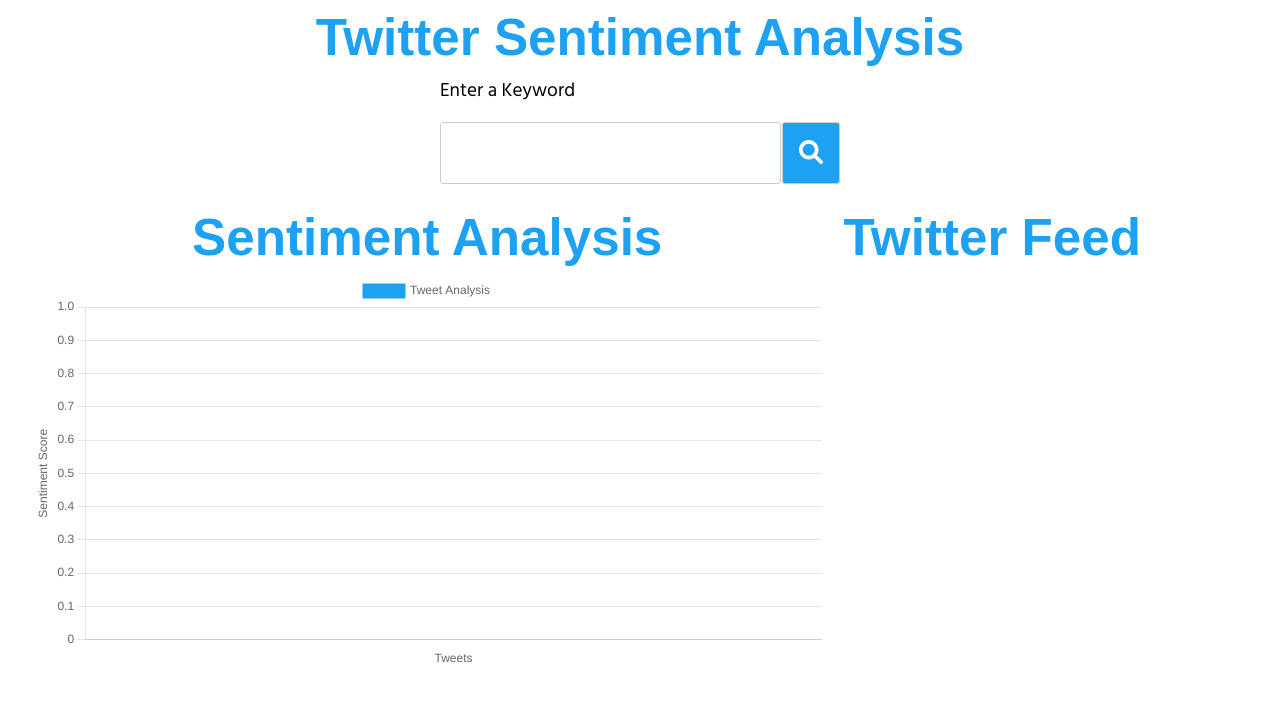
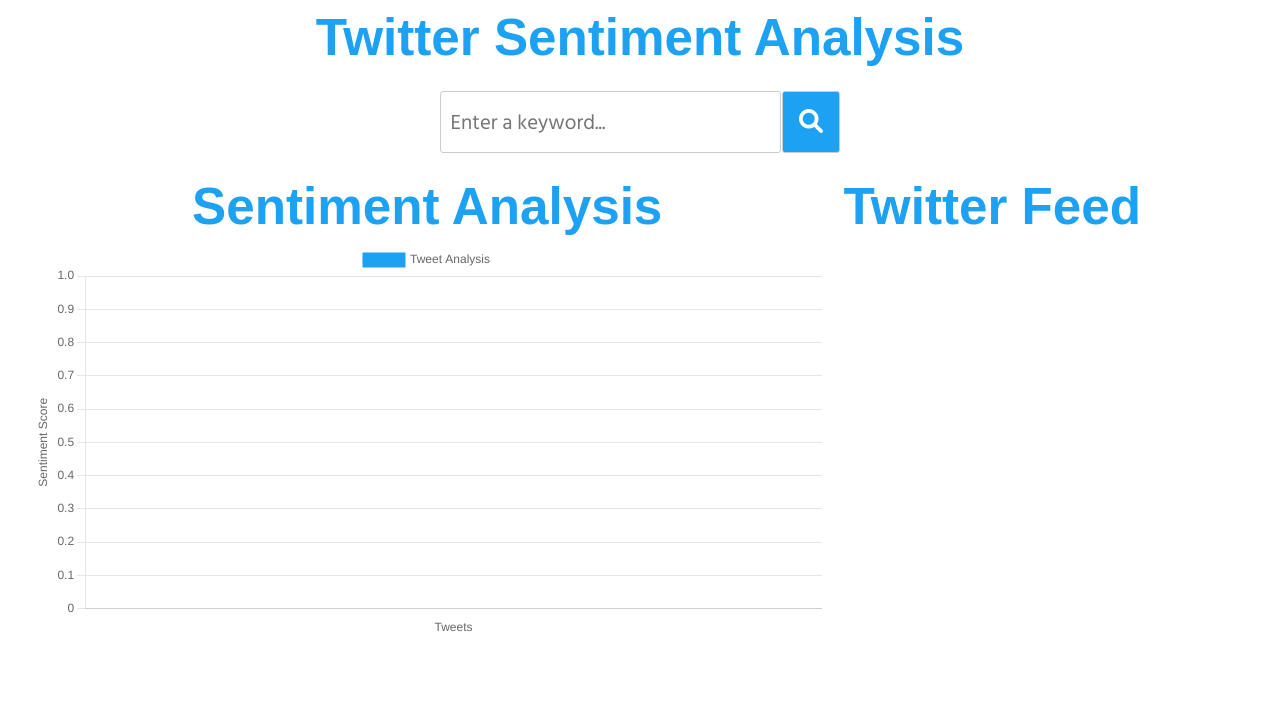
Before and after one commit to HwaiXin/CAB432-Assignment2, a React (Create React App) app in the folder client/: page / in a window 1280 px wide. Shown: the top 702 px of the page. Built offline with nearby package versions, Linux system fonts and the light colour scheme; a web font is replaced by a local one.

Commit message:
Additional error message for when the endpoint fails

```diff
--- a/client/src/App.js
+++ b/client/src/App.js
@@ -29,11 +29,11 @@
         })
         .catch((error) => {
           console.log("Err", error);
-          setErrMsg("No tweets match this query");
+          setErrMsg("Tweets could not be retrieved.");
           setError(true);
         });
       if (Object.keys(apiData).length === 0) {
-        setErrMsg("No tweets match this query");
+        setErrMsg("No tweets matched this query.");
         setError(true);
         setLoading(false);
         return;
@@ -83,16 +83,16 @@
       <h1>Twitter Sentiment Analysis</h1>
       {/* Search */}
       <div className="search">
-        <label htmlFor="query">Enter a Keyword</label>
         <div className="searchInner">
           <input
             name="query"
             type="text"
+            placeholder="Enter a keyword..."
             value={search}
             onChange={(e) => updateSearch(e)}
           />
           <button onClick={() => {
-            if (search == "" || search.trim() === ''){
+            if (search == null || search.trim() === ''){
               setErrMsg("Please enter something into the search bar!");
               setError(true);
             }
```
